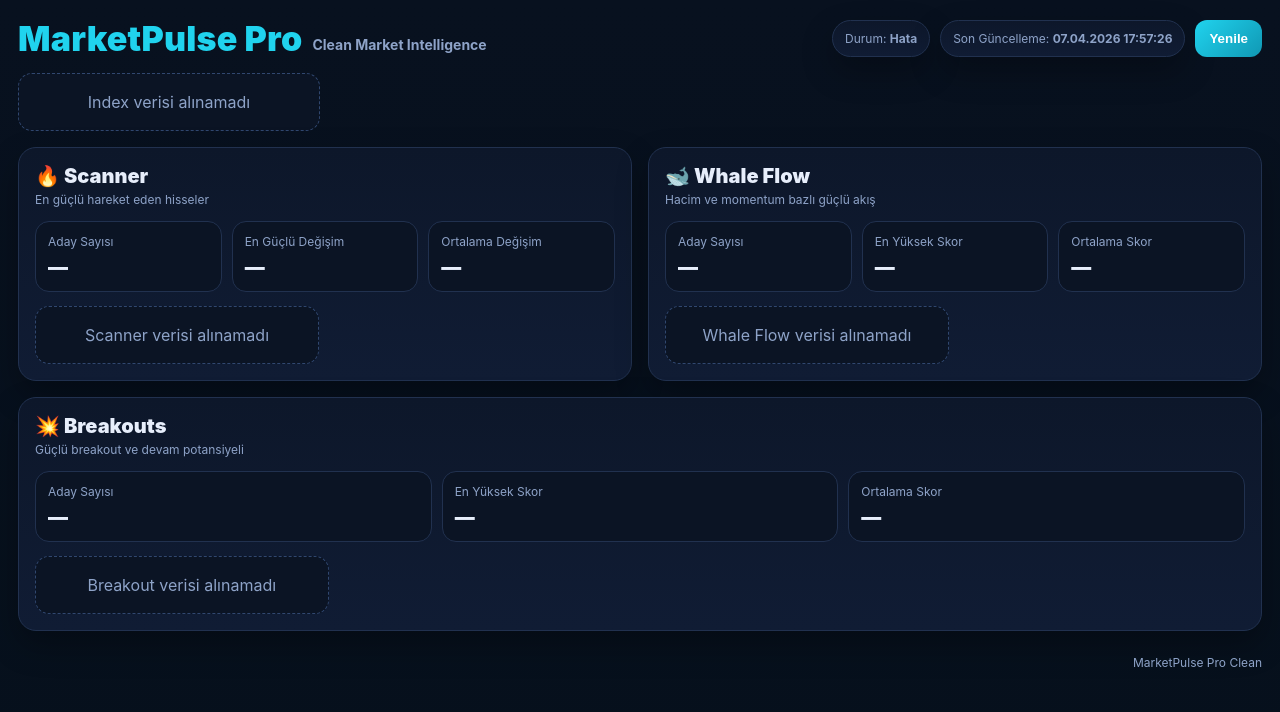
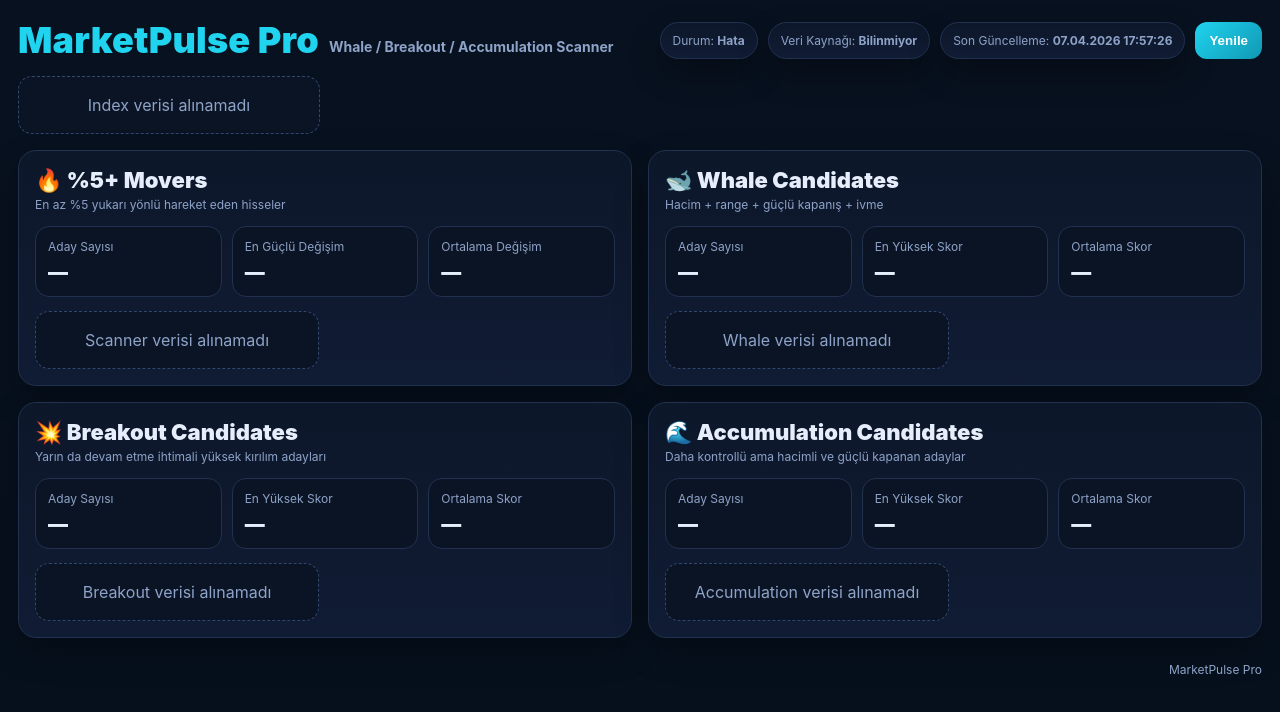
Before and after one commit to coder82801/marketpulse-pro-clean, a website: page index.html in a window 1280 px wide. Drawn offline with Linux system fonts and the light colour scheme; no server answers.

Commit message:
Update index.html

```diff
--- a/index.html
+++ b/index.html
@@ -3,7 +3,7 @@
 <head>
   <meta charset="UTF-8" />
   <meta name="viewport" content="width=device-width, initial-scale=1.0" />
-  <title>MarketPulse Pro Clean</title>
+  <title>MarketPulse Pro</title>
   <style>
     :root{
       --bg:#08111f;
@@ -35,7 +35,7 @@
     body{min-height:100vh}
 
     .app{
-      max-width:1600px;
+      max-width:1650px;
       margin:0 auto;
       padding:18px;
     }
@@ -50,7 +50,7 @@
 
     .brand-wrap{display:flex;align-items:flex-end;gap:10px}
     .brand-main{
-      font-size:34px;
+      font-size:36px;
       font-weight:900;
       color:var(--brand);
       letter-spacing:.2px
@@ -58,7 +58,7 @@
     .brand-sub{
       font-size:14px;
       color:var(--muted);
-      margin-bottom:6px;
+      margin-bottom:7px;
       font-weight:700
     }
 
@@ -135,7 +135,7 @@
     }
 
     .panel-title{
-      font-size:20px;
+      font-size:22px;
       font-weight:900;
       margin:0
     }
@@ -171,7 +171,7 @@
 
     .list{
       display:grid;
-      grid-template-columns:repeat(auto-fill,minmax(250px,1fr));
+      grid-template-columns:repeat(auto-fill,minmax(255px,1fr));
       gap:12px
     }
 
@@ -180,7 +180,7 @@
       border:1px solid var(--line);
       border-radius:16px;
       padding:14px;
-      min-height:170px;
+      min-height:188px;
       transition:.16s ease;
     }
     .stock-card:hover{
@@ -222,6 +222,7 @@
     .score-hot{background:rgba(245,158,11,.14);color:#fdba74}
     .score-green{background:rgba(34,197,94,.14);color:#86efac}
     .score-blue{background:rgba(59,130,246,.14);color:#93c5fd}
+    .score-purple{background:rgba(168,85,247,.14);color:#d8b4fe}
 
     .full-panel{
       grid-column:1 / -1;
@@ -243,7 +244,7 @@
       padding:8px 0
     }
 
-    @media (max-width:1100px){
+    @media (max-width:1200px){
       .layout{grid-template-columns:1fr}
       .full-panel{grid-column:auto}
     }
@@ -264,10 +265,11 @@
     <div class="topbar">
       <div class="brand-wrap">
         <div class="brand-main">MarketPulse Pro</div>
-        <div class="brand-sub">Clean Market Intelligence</div>
+        <div class="brand-sub">Whale / Breakout / Accumulation Scanner</div>
       </div>
       <div class="actions">
         <div class="badge">Durum: <strong id="healthStatus">Bağlanıyor</strong></div>
+        <div class="badge">Veri Kaynağı: <strong id="sourceStatus">Kontrol ediliyor</strong></div>
         <div class="badge">Son Güncelleme: <strong id="lastRefreshText">—</strong></div>
         <button id="refreshBtn" class="btn">Yenile</button>
       </div>
@@ -279,8 +281,8 @@
       <section class="panel">
         <div class="panel-header">
           <div>
-            <h2 class="panel-title">🔥 Scanner</h2>
-            <div class="panel-sub">En güçlü hareket eden hisseler</div>
+            <h2 class="panel-title">🔥 %5+ Movers</h2>
+            <div class="panel-sub">En az %5 yukarı yönlü hareket eden hisseler</div>
           </div>
         </div>
         <div class="stats">
@@ -303,8 +305,8 @@
       <section class="panel">
         <div class="panel-header">
           <div>
-            <h2 class="panel-title">🐋 Whale Flow</h2>
-            <div class="panel-sub">Hacim ve momentum bazlı güçlü akış</div>
+            <h2 class="panel-title">🐋 Whale Candidates</h2>
+            <div class="panel-sub">Hacim + range + güçlü kapanış + ivme</div>
           </div>
         </div>
         <div class="stats">
@@ -324,11 +326,11 @@
         <div id="whaleList" class="list"></div>
       </section>
 
-      <section class="panel full-panel">
+      <section class="panel">
         <div class="panel-header">
           <div>
-            <h2 class="panel-title">💥 Breakouts</h2>
-            <div class="panel-sub">Güçlü breakout ve devam potansiyeli</div>
+            <h2 class="panel-title">💥 Breakout Candidates</h2>
+            <div class="panel-sub">Yarın da devam etme ihtimali yüksek kırılım adayları</div>
           </div>
         </div>
         <div class="stats">
@@ -347,9 +349,33 @@
         </div>
         <div id="breakoutList" class="list"></div>
       </section>
+
+      <section class="panel">
+        <div class="panel-header">
+          <div>
+            <h2 class="panel-title">🌊 Accumulation Candidates</h2>
+            <div class="panel-sub">Daha kontrollü ama hacimli ve güçlü kapanan adaylar</div>
+          </div>
+        </div>
+        <div class="stats">
+          <div class="stat">
+            <div class="stat-k">Aday Sayısı</div>
+            <div id="accCount" class="stat-v">—</div>
+          </div>
+          <div class="stat">
+            <div class="stat-k">En Yüksek Skor</div>
+            <div id="accBest" class="stat-v">—</div>
+          </div>
+          <div class="stat">
+            <div class="stat-k">Ortalama Skor</div>
+            <div id="accAvg" class="stat-v">—</div>
+          </div>
+        </div>
+        <div id="accList" class="list"></div>
+      </section>
     </div>
 
-    <div class="footer-note">MarketPulse Pro Clean</div>
+    <div class="footer-note">MarketPulse Pro</div>
   </div>
 
   <script>
@@ -391,8 +417,8 @@
       return `
         <div class="mini-card">
           <div class="mini-label">${item.symbol}</div>
-          <div class="mini-price">${formatPrice(item.regularMarketPrice)}</div>
-          <div class="mini-change ${signalColorClass(item.regularMarketChangePercent)}">${formatPct(item.regularMarketChangePercent)}</div>
+          <div class="mini-price">${formatPrice(item.price)}</div>
+          <div class="mini-change ${signalColorClass(item.changePercent)}">${formatPct(item.changePercent)}</div>
         </div>
       `;
     }
@@ -407,9 +433,12 @@
       } else if (mode === "whale") {
         scoreLabel = `Whale Score ${item.whaleScore}/100`;
         scoreClass = "score-hot";
-      } else {
+      } else if (mode === "breakout") {
         scoreLabel = `Breakout Score ${item.breakoutScore}/100`;
         scoreClass = "score-green";
+      } else {
+        scoreLabel = `Accum Score ${item.accumulationScore}/100`;
+        scoreClass = "score-purple";
       }
 
       return `
@@ -426,6 +455,7 @@
           </div>
           <div class="stock-lines">
             <div class="stock-line">Vol×: ${formatNum(item.volumeRatio, 2)}</div>
+            <div class="stock-line">Range %: ${formatNum(item.rangePercent, 2)}</div>
           </div>
           <div class="score ${scoreClass}">${scoreLabel}</div>
         </div>
@@ -442,8 +472,10 @@
       try {
         const data = await fetchJson("/health");
         $("healthStatus").textContent = data.ok ? "Aktif" : "Sorun";
+        $("sourceStatus").textContent = data.alpacaConfigured ? `Alpaca (${data.feed})` : "Yahoo fallback";
       } catch {
         $("healthStatus").textContent = "Hata";
+        $("sourceStatus").textContent = "Bilinmiyor";
       }
     }
 
@@ -494,12 +526,12 @@
 
         $("whaleList").innerHTML = data.length
           ? data.map((item) => buildStockCard(item, "whale")).join("")
-          : `<div class="empty">Whale Flow verisi yok</div>`;
+          : `<div class="empty">Whale verisi yok</div>`;
       } catch {
         $("whaleCount").textContent = "—";
         $("whaleBest").textContent = "—";
         $("whaleAvg").textContent = "—";
-        $("whaleList").innerHTML = `<div class="empty">Whale Flow verisi alınamadı</div>`;
+        $("whaleList").innerHTML = `<div class="empty">Whale verisi alınamadı</div>`;
       }
     }
 
@@ -525,6 +557,28 @@
       }
     }
 
+    async function loadAccumulation() {
+      try {
+        const res = await fetchJson("/api/accumulation");
+        const data = Array.isArray(res.data) ? res.data : [];
+
+        $("accCount").textContent = data.length;
+        $("accBest").textContent = data.length ? `${data[0].accumulationScore}/100` : "—";
+        $("accAvg").textContent = data.length
+          ? formatNum(data.reduce((a, b) => a + Number(b.accumulationScore || 0), 0) / data.length, 1)
+          : "—";
+
+        $("accList").innerHTML = data.length
+          ? data.map((item) => buildStockCard(item, "acc")).join("")
+          : `<div class="empty">Accumulation verisi yok</div>`;
+      } catch {
+        $("accCount").textContent = "—";
+        $("accBest").textContent = "—";
+        $("accAvg").textContent = "—";
+        $("accList").innerHTML = `<div class="empty">Accumulation verisi alınamadı</div>`;
+      }
+    }
+
     async function refreshAll() {
       $("lastRefreshText").textContent = nowText();
       await Promise.all([
@@ -532,7 +586,8 @@
         loadIndexes(),
         loadScanner(),
         loadWhales(),
-        loadBreakouts()
+        loadBreakouts(),
+        loadAccumulation()
       ]);
     }
 
```
